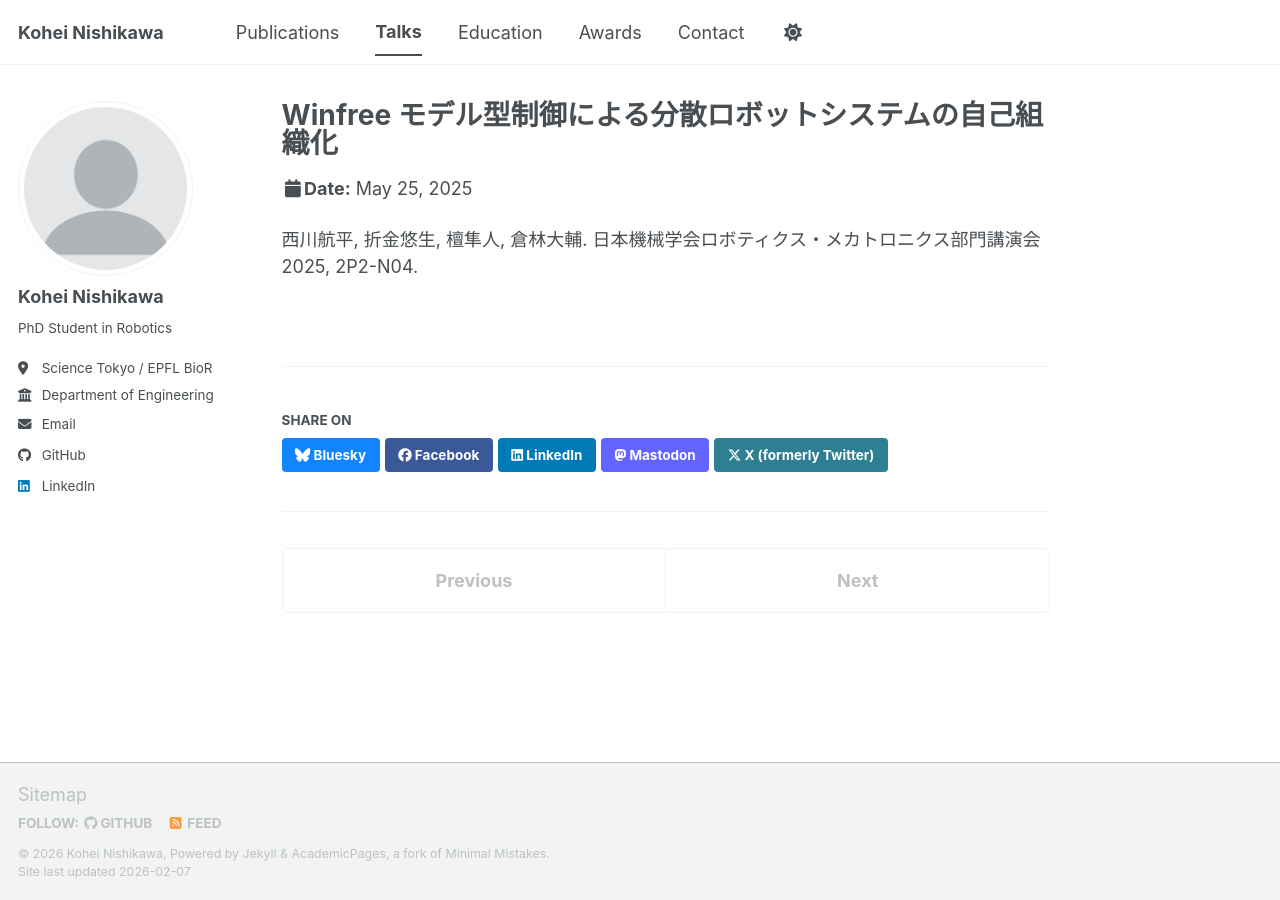
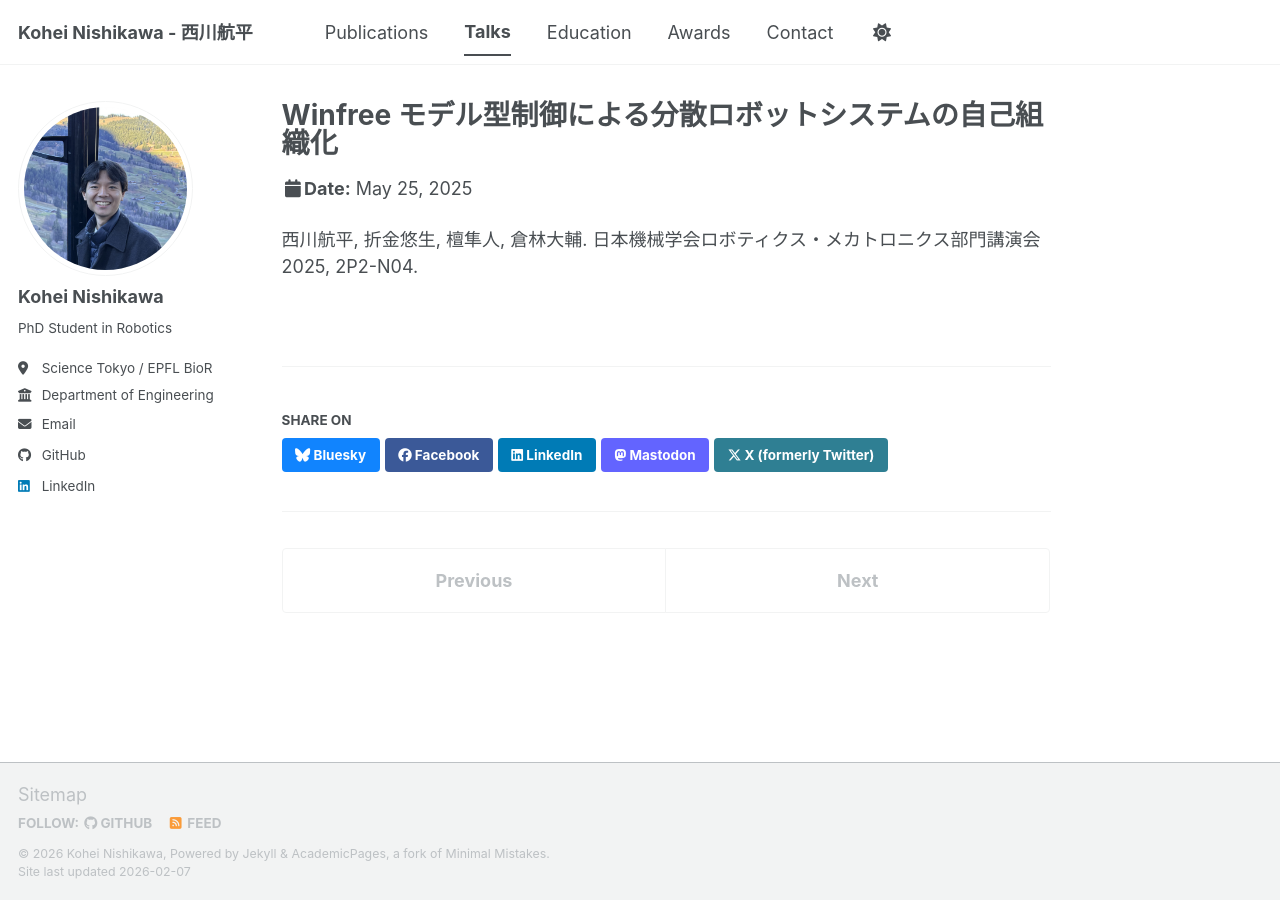
Before and after one commit to nishikawak529/nishikawak529.github.io, a Jekyll site: the page built from _talks/2025-05-25-robomech2025.md, in a window 1280 px wide. Built offline with Jekyll 4.4.1, drawn with Linux system fonts in a browser that asks for light colours; a script bundle is joined from its source files by our own code; library files that are not in the unit come from our copies.

```diff
--- a/_config.yml
+++ b/_config.yml
@@ -9,7 +9,7 @@
 # Basic Site Settings
 locale                   : "en-US"
 site_theme               : "default" # The available themes options are "default", "air", "sunrise", "mint", "dirt" and "contrast"
-title                    : "Kohei Nishikawa"
+title                    : "Kohei Nishikawa - 西川航平"
 title_separator          : "-"
 name                     : &name "Kohei Nishikawa"
 description              : &description "Personal academic website of Kohei Nishikawa"
@@ -23,7 +23,7 @@ repository               : "nishikawak529/nishikawak529.github.io"
 #               Additional customization can be done by editing /_includes/author-profile.html
 author:
   # Biographic information
-  avatar           : "profile.png"
+  avatar           : "profile.jpg"
   name             : "Kohei Nishikawa"
   pronouns         : # example: "she/her"
   bio              : "PhD Student in Robotics"
```
Also changed, not shown: _talks/2025-01-16-sss2025.md (+1 -1 lines), _talks/2025-05-25-robomech2025.md (+1 -1 lines), images/profile.jpg (added).
